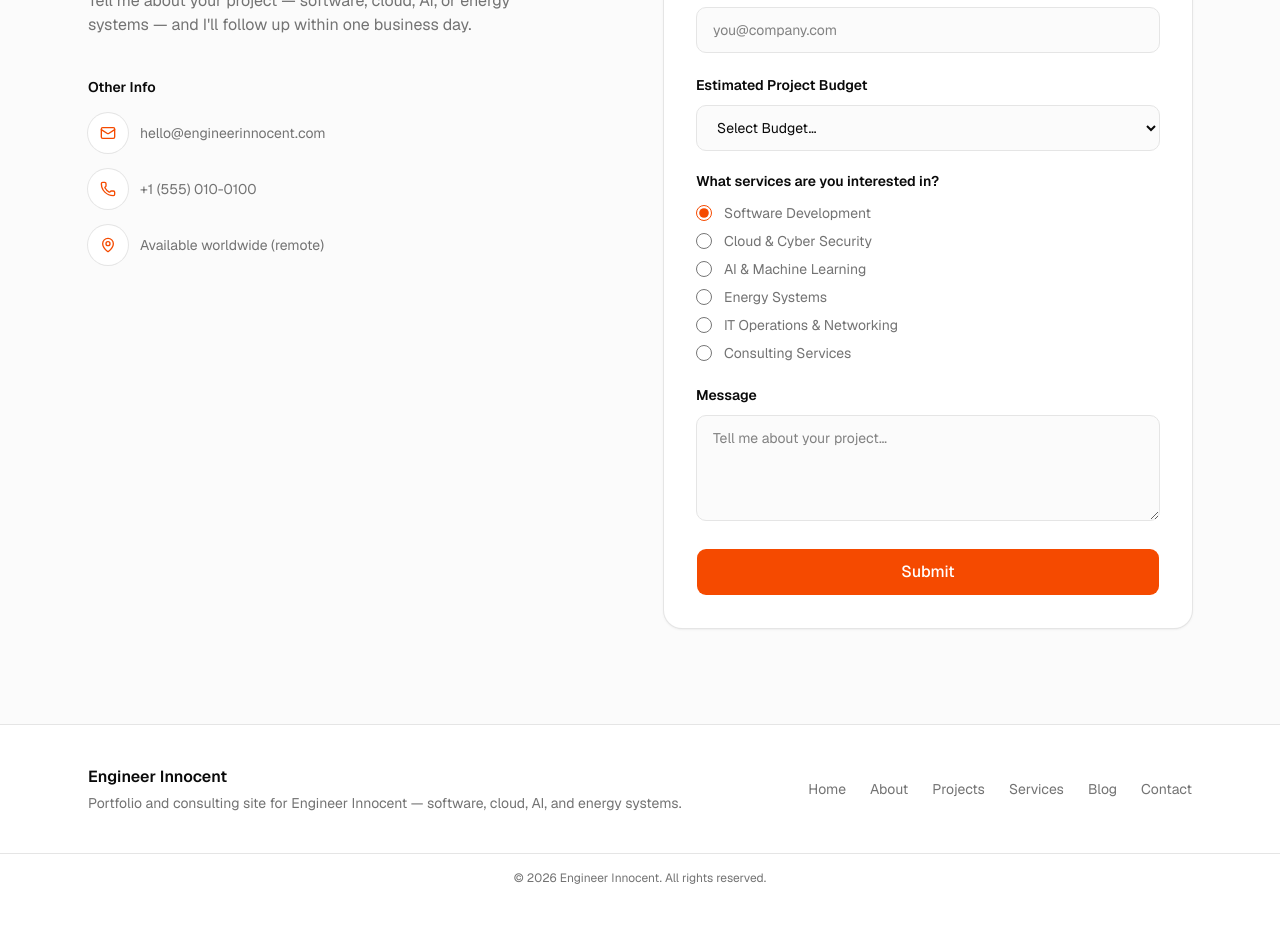
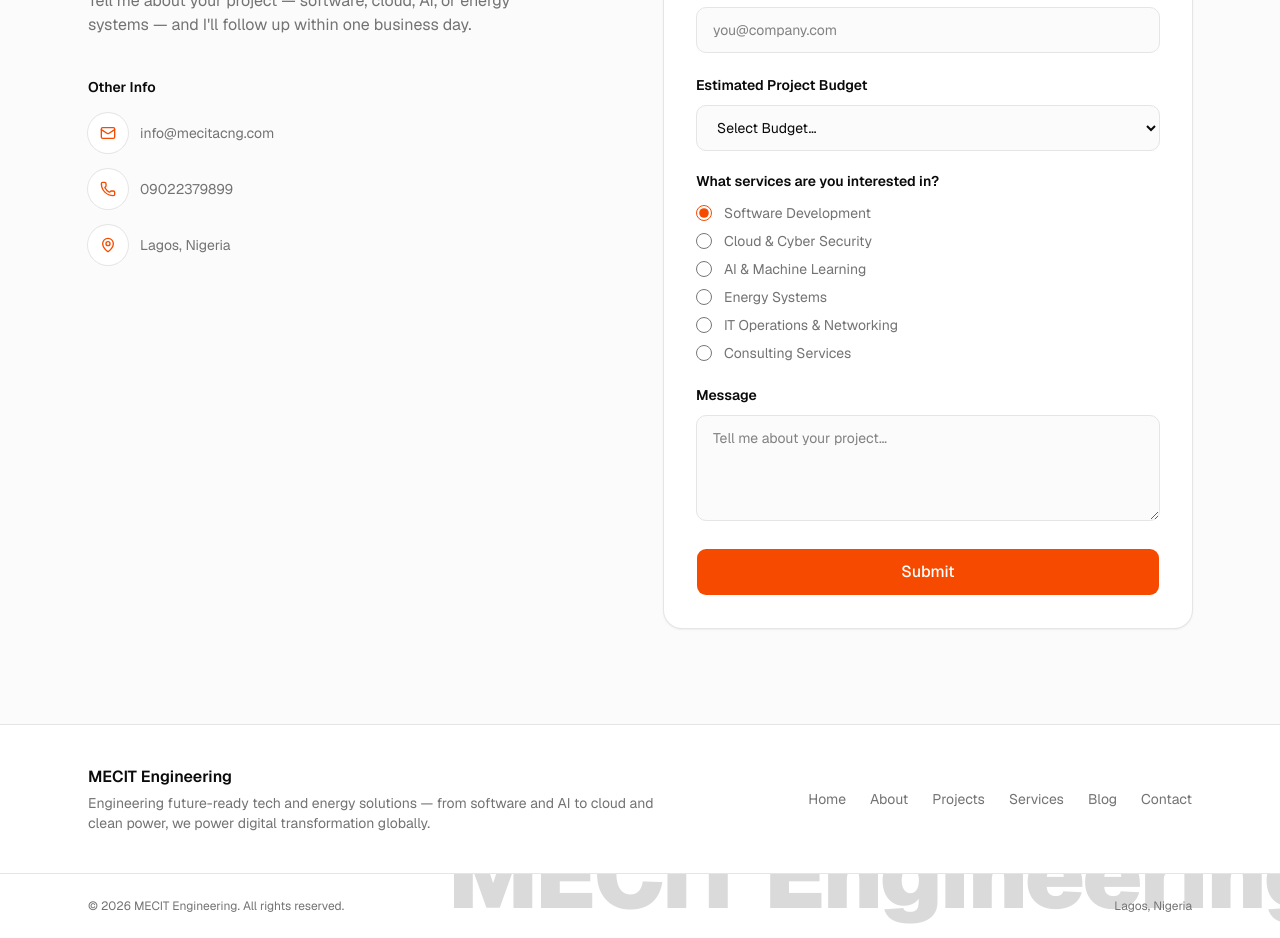
Before and after one commit to mik-max/MECIT-website, a Next.js app: page /contact in a window 1280 px wide. Shown: the part 320-1258 px from the top of the page. Before the commit the page ends 1222 px from the top, so only its background shows below. Built offline with nearby package versions, Linux system fonts and the light colour scheme.

Commit message:
feat: implemented contact us section

```diff
--- a/app/about/page.tsx
+++ b/app/about/page.tsx
@@ -1,9 +1,10 @@
 import type { Metadata } from "next";
 import { About } from "@/components/sections/about";
+import { SITE } from "@/constants/site";
 
 export const metadata: Metadata = {
   title: "About",
-  description: "About Engineer Innocent — background, experience, and approach.",
+  description: `About ${SITE.name} — background, experience, and approach.`,
 };
 
 export default function AboutPage() {
--- a/app/blog/page.tsx
+++ b/app/blog/page.tsx
@@ -1,8 +1,9 @@
 import type { Metadata } from "next";
+import { SITE } from "@/constants/site";
 
 export const metadata: Metadata = {
   title: "Blog",
-  description: "Articles and insights from Engineer Innocent.",
+  description: `Articles and insights from ${SITE.name}.`,
 };
 
 export default function BlogPage() {
--- a/app/contact/page.tsx
+++ b/app/contact/page.tsx
@@ -1,9 +1,10 @@
 import type { Metadata } from "next";
 import { Contact } from "@/components/sections/contact";
+import { SITE } from "@/constants/site";
 
 export const metadata: Metadata = {
   title: "Contact",
-  description: "Get in touch with Engineer Innocent.",
+  description: `Get in touch with ${SITE.name}.`,
 };
 
 export default function ContactPage() {
--- a/app/projects/page.tsx
+++ b/app/projects/page.tsx
@@ -1,9 +1,10 @@
 import type { Metadata } from "next";
 import { Projects } from "@/components/sections/projects";
+import { SITE } from "@/constants/site";
 
 export const metadata: Metadata = {
   title: "Projects & Impact",
-  description: "Selected projects and impact from Engineer Innocent.",
+  description: `Selected projects and impact from ${SITE.name}.`,
 };
 
 export default function ProjectsPage() {
--- a/app/service/page.tsx
+++ b/app/service/page.tsx
@@ -1,9 +1,10 @@
 import type { Metadata } from "next";
 import { Services } from "@/components/sections/services";
+import { SITE } from "@/constants/site";
 
 export const metadata: Metadata = {
   title: "Services",
-  description: "Consulting services offered by Engineer Innocent.",
+  description: `Consulting services offered by ${SITE.name}.`,
 };
 
 export default function ServicePage() {
--- a/components/layout/footer.tsx
+++ b/components/layout/footer.tsx
@@ -4,11 +4,11 @@ import { SITE } from "@/constants/site";
 
 export function Footer() {
   return (
-    <footer className="border-t">
+    <footer className="relative overflow-hidden border-t">
       <div className="mx-auto flex max-w-6xl flex-col gap-6 px-6 py-10 md:flex-row md:items-center md:justify-between">
         <div>
           <p className="font-semibold">{SITE.name}</p>
-          <p className="mt-1 text-sm text-muted-foreground">
+          <p className="mt-1 text-sm text-muted-foreground max-w-xl">
             {SITE.description}
           </p>
         </div>
@@ -26,8 +26,19 @@ export function Footer() {
         </nav>
       </div>
 
-      <div className="border-t px-6 py-4 text-center text-xs text-muted-foreground">
-        © {new Date().getFullYear()} {SITE.name}. All rights reserved.
+      <div className="relative overflow-hidden border-t">
+        <div className="relative mx-auto flex max-w-6xl flex-col items-center justify-between gap-2 px-6 py-6 text-xs text-muted-foreground sm:flex-row">
+          <span
+            aria-hidden="true"
+            className="pointer-events-none absolute top-0 left-1/3 -z-10 -translate-y-1/2 text-3xl leading-none font-black tracking-tight whitespace-nowrap text-[#DBDADB] select-none sm:text-4xl md:text-6xl lg:text-8xl"
+          >
+            {SITE.name}
+          </span>
+          <p className="relative z-10">
+            © {new Date().getFullYear()} {SITE.name}. All rights reserved.
+          </p>
+          <p className="relative z-10">{SITE.location}</p>
+        </div>
       </div>
     </footer>
   );
--- a/constants/site.ts
+++ b/constants/site.ts
@@ -1,10 +1,9 @@
 export const SITE = {
-  name: "Engineer Innocent",
-  title: "Engineer Innocent — Engineering & Technology Consultant",
+  name: "MECIT Engineering",
+  title: "MECIT Engineering — Tech & Energy Engineering Solutions",
   description:
-    "Portfolio and consulting site for Engineer Innocent — software, cloud, AI, and energy systems.",
-  // Placeholder contact details — swap in real ones before launch.
-  email: "hello@engineerinnocent.com",
-  phone: "+1 (555) 010-0100",
-  location: "Available worldwide (remote)",
+    "Engineering future-ready tech and energy solutions — from software and AI to cloud and clean power, we power digital transformation globally.",
+  email: "info@mecitacng.com",
+  phone: "09022379899",
+  location: "Lagos, Nigeria",
 };
--- a/package.json
+++ b/package.json
@@ -1,5 +1,5 @@
 {
-  "name": "engineer-innocent-portfolio",
+  "name": "mecit-engineering-portfolio",
   "version": "0.1.0",
   "private": true,
   "scripts": {
```
